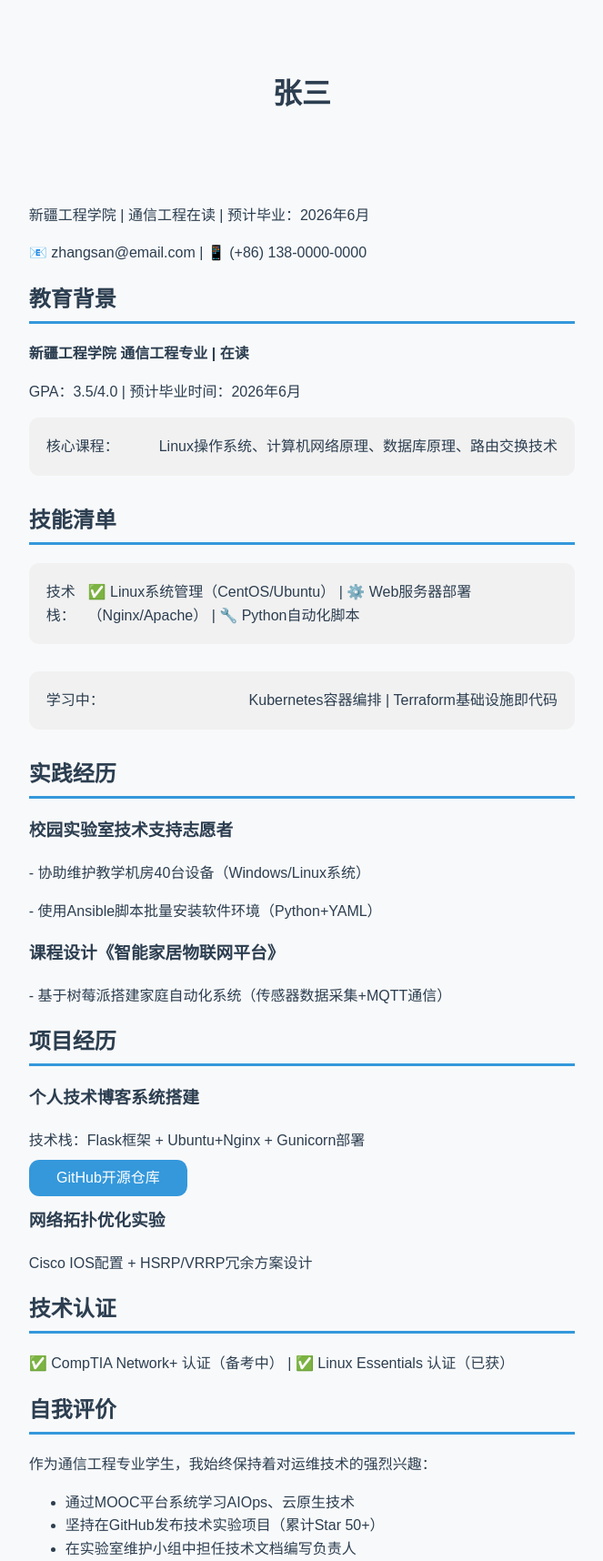
After one commit to chine0411/Mkdown-Resume_Generation, a Python web app: template templates/模板2.html in a window 1280 px wide. The commit adds this page. Shown: the whole page at 91% size, without its empty margins (305-968 px from the left). Run offline with Jinja, Linux system fonts and the light colour scheme; the template is opened without the code that fills it, so the values that code supplies are empty.

Commit message:
新增模板

```diff
--- a/static/css/模板1.css
+++ b/static/css/模板1.css
@@ -150,7 +150,7 @@
 .certificates li,
 .work_experience ul {
     list-style: none;
-    padding-left: 5px;
+    padding-left: 15px;
 }
 
 /* 列表项样式 */
@@ -161,7 +161,7 @@
     font-size: 0.95em;
     position: relative;
     padding-left: 20px;
-    line-height: 0.6;
+    line-height: 1.6;
 }
 
 .work_experience li {
@@ -170,7 +170,7 @@
     font-size: 0.95em;
     position: relative;
     padding-left: 0px;
-    line-height: 0.6;
+    line-height: 1.6;
 }
 
 /* 列表项前的装饰 */
--- /dev/null
+++ b/static/css/模板2.css
@@ -0,0 +1,129 @@
+:root {
+    /* 全局基础样式配置 */
+    --primary-color: #f8f9fa; /* A4纸张背景色（浅灰） */
+    --text-color: #2c3e50;   /* 主文字颜色（深灰） */
+    --font-family: 'Arial', sans-serif; /* 字体配置（中文字体需在HTML中单独设置） */
+    --page-width: 210mm;    /* A4纸宽度 */
+    --page-height: 297mm;   /* A4纸高度 */
+}
+
+body {
+    font-family: var(--font-family); /* 使用全局字体 */
+    line-height: 1.6; /* 行间距（提升阅读流畅度） */
+    margin: 15mm 20mm; /* 页边距（上下1.5cm，左右2cm，符合标准简历格式） */
+    min-width: var(--page-width); /* 最小宽度限制（防止内容被缩放挤压） */
+    max-width: var(--page-height); /* 最大宽度限制（防止横向溢出） */
+    color: var(--text-color); /* 全局文字颜色 */
+    background-color: var(--primary-color); /* 整体背景色（与纸张一致） */
+
+    width: 100%; /* 宽度占满容器 */
+    height: 100vh; /* 高度占满视口 */
+    display: flex; /* 弹性布局容器（关键居中手段） */
+    justify-content: center; /* 主轴方向居中对齐（实现纵向内容居中） */
+    /* 通过flex布局实现纵向页面内容居中显示 */
+}
+
+.container {
+    width: 100%; /* 纵向排版最佳宽度比例（保证内容密集不松散） */
+    max-width: 600px; /* 保证打印清晰度的最大宽度（约24磅字号可清晰显示） */
+    margin: 0 auto; /* 自动外边距居中（使容器水平居中） */
+    /* 重要内容容器，控制整体内容区域 */
+}
+
+h1 {
+    text-align: center; /* 标题居中对齐（解决用户提出的居中问题） */
+    color: var(--text-color); /* 使用全局文字颜色（保持一致性） */
+    margin-bottom: 25mm; /* 标题与正文间距（符合视觉呼吸感） */
+    font-size: 24pt; /* 主标题字号（24磅，印刷体标准） */
+    /* 顶部个人信息区标题样式 */
+}
+
+h2 {
+    color: var(--text-color); /* 使用全局文字颜色（保持一致性） */
+    border-bottom: 3px solid #3498db; /* 蓝色下划线装饰（关键视觉引导） */
+    padding-bottom: 5px; /* 下划线与文字间距（避免粘连） */
+    margin-top: 5mm; /* 段落间垂直间距（控制信息密度） */
+    /* 二级标题样式（如"教育背景"） */
+}
+
+.skill-item {
+    display: flex; /* 弹性布局实现分栏效果（关键信息分组） */
+    justify-content: space-between; /* 左右元素间距分配（平衡视觉重量） */
+    margin-bottom: 8mm; /* 技能项间垂直间距缩减（提高信息密度） */
+    padding: 5mm; /* 内边距缓冲（提升可点击区域） */
+    background-color: #f1f1f1; /* 浅灰色背景区分技能项（降低视觉疲劳） */
+    border-radius: 3mm; /* 圆角边框（现代设计特征） */
+    /* 技能清单项的统一样式 */
+}
+
+.github-badge {
+    margin-top: 5mm; /* 悬停按钮与上方内容的间距（防止视觉粘连） */
+    padding: 3mm 8mm; /* 按钮内边距（符合人机交互规范） */
+    background-color: #3498db; /* 主题蓝色背景（品牌色延续） */
+    color: white; /* 白色文字（高对比度可读性） */
+    border-radius: 3mm; /* 圆角边框（与整体设计语言统一） */
+    text-decoration: none; /* 去除链接下划线（保持界面整洁） */
+    /* GitHub开源仓库徽章样式 */
+}
+
+/* 打印媒体查询优化（保留原始背景） */
+@media print {
+    /* 强制使用A4纵向页面 */
+    @page {
+        size: A4 portrait;
+        margin: 0 !important;  /* 强制边距为0（避免打印机自动添加边距） */
+    }
+
+    /* 重置body样式 */
+    body {
+        background: inherit !important;       /* 继承屏幕背景（保持设计一致性） */
+        margin: 0 !important;    /* 确保内容无默认边距 */
+    }
+
+    /* 保留容器核心样式 */
+    .resume-container {
+        width: 210mm !important;
+        height: 297mm !important;
+        margin: 0 auto !important;
+        overflow: visible !important;
+        box-shadow: none !important;
+        border-radius: 0px !important;      /* 保留圆角（根据实际设计决定） */
+        background-color: #fff !important;
+    }
+
+    /* 新增：防止标题分页 */
+    h1 {
+        page-break-after: avoid; /* 标题后禁止分页 */
+    }
+
+    /* 新增：强制内容连续 */
+    .education-section,
+    .skill-section,
+    .project-section {
+        page-break-inside: avoid; /* 防止段落内部分页 */
+    }
+
+    /* 保留左侧渐变背景 */
+    .left-section {
+        background: linear-gradient(145deg, #f8d7c7, #f5c1aa) !important;
+    }
+
+    /* 保留头像边框和阴影 */
+    .profile-pic img {
+        width: 160px;
+        height: 160px;
+        object-fit: cover;
+        margin: 0 auto;  /* 居中显示 */
+    }
+
+    /* 确保颜色准确打印 */
+    * {
+        -webkit-print-color-adjust: exact !important;
+        print-color-adjust: exact !important;
+    }
+
+    /* 隐藏分页符 */
+    .page-break {
+        page-break-after: avoid !important;
+    }
+}
--- /dev/null
+++ b/templates/模板2.html
@@ -0,0 +1,71 @@
+<!DOCTYPE html>
+<html lang="zh-CN">
+<head>
+    <meta charset="UTF-8">
+    <meta content="width=device-width, initial-scale=1.0, maximum-scale=1.0" name="viewport">
+    <link href="../static/css/模板2.css" rel="stylesheet">
+    <title>运维工程师简历</title>
+</head>
+<body>
+<div class="container">
+    <h1>张三</h1>
+    <p>新疆工程学院 | 通信工程在读 | 预计毕业：2026年6月</p>
+    <p>📧 zhangsan@email.com | 📱 (+86) 138-0000-0000</p>
+
+    <h2>教育背景</h2>
+    <p><strong>新疆工程学院 通信工程专业 | 在读</strong></p>
+    <p>GPA：3.5/4.0 | 预计毕业时间：2026年6月</p>
+
+    <div class="skill-item">
+        <div>核心课程：</div>
+        <div>Linux操作系统、计算机网络原理、数据库原理、路由交换技术</div>
+    </div>
+
+    <h2>技能清单</h2>
+    <div class="skill-item">
+        <div>技术栈：</div>
+        <div>✅ Linux系统管理（CentOS/Ubuntu） | ⚙️ Web服务器部署（Nginx/Apache） | 🔧 Python自动化脚本</div>
+    </div>
+    <div class="skill-item">
+        <div>学习中：</div>
+        <div>Kubernetes容器编排 | Terraform基础设施即代码</div>
+    </div>
+
+    <h2>实践经历</h2>
+    <div class="experience">
+        <h3>校园实验室技术支持志愿者</h3>
+        <p>- 协助维护教学机房40台设备（Windows/Linux系统）</p>
+        <p>- 使用Ansible脚本批量安装软件环境（Python+YAML）</p>
+    </div>
+    <div class="experience">
+        <h3>课程设计《智能家居物联网平台》</h3>
+        <p>- 基于树莓派搭建家庭自动化系统（传感器数据采集+MQTT通信）</p>
+    </div>
+
+    <h2>项目经历</h2>
+    <div class="project">
+        <h3>个人技术博客系统搭建</h3>
+        <p>技术栈：Flask框架 + Ubuntu+Nginx + Gunicorn部署</p>
+        <a class="github-badge" href="https://github.com/yourusername/blog">GitHub开源仓库</a>
+    </div>
+
+    <div class="project">
+        <h3>网络拓扑优化实验</h3>
+        <p>Cisco IOS配置 + HSRP/VRRP冗余方案设计</p>
+    </div>
+
+
+    <h2>技术认证</h2>
+    <p>✅ CompTIA Network+ 认证（备考中） | ✅ Linux Essentials 认证（已获）</p>
+
+
+    <h2>自我评价</h2>
+    <p>作为通信工程专业学生，我始终保持着对运维技术的强烈兴趣：</p>
+    <ul>
+        <li>通过MOOC平台系统学习AIOps、云原生技术</li>
+        <li>坚持在GitHub发布技术实验项目（累计Star 50+）</li>
+        <li>在实验室维护小组中担任技术文档编写负责人</li>
+    </ul>
+</div>
+</body>
+</html>
```
Also changed, not shown: 测试/1.html (+39 -20 lines).
